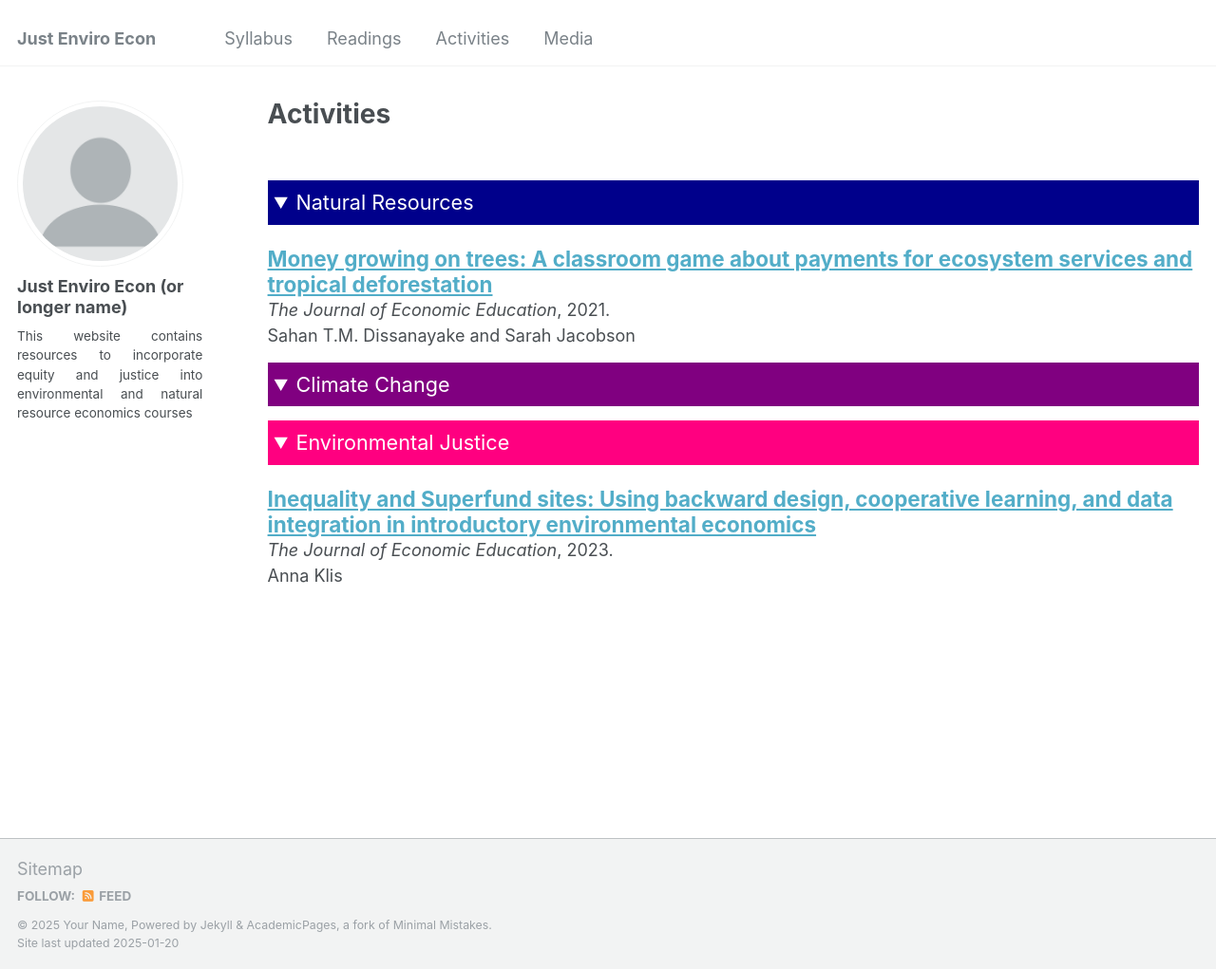
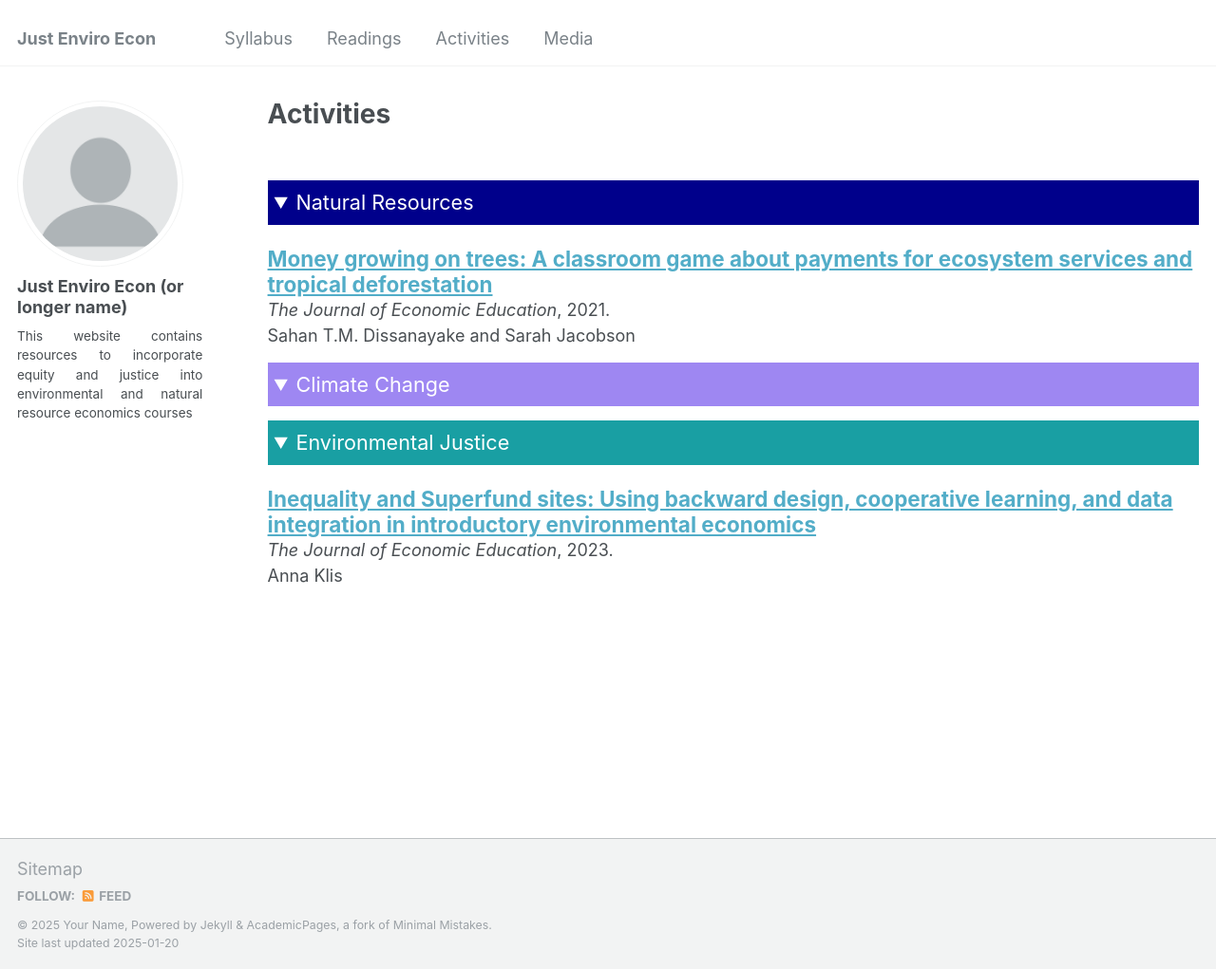
Before and after one commit to just-enviro-econ/just-enviro-econ.github.io, a Jekyll site: the page built from _pages/activities.md, in a window 1280 px wide and 1021 px high. Shown: the whole window at 95% size. Built offline with Jekyll 4.4.1, drawn with Linux system fonts in a browser that asks for light colours.

Commit message:
changes in color

```diff
--- a/_sass/_page.scss
+++ b/_sass/_page.scss
@@ -476,7 +476,7 @@ summary {
 }
 
 summary.id1 {
-  background: purple;
+  background: hwb(253 53% 5%);
   color:white;
   padding: 5px;
   font-size: larger;
@@ -488,7 +488,7 @@ summary.id1 {
 }
 
 summary.id2 {
-  background: #ff0080;
+  background: rgb(25, 159, 163);
   color:white;
   padding: 5px;
   font-size: larger;
```
